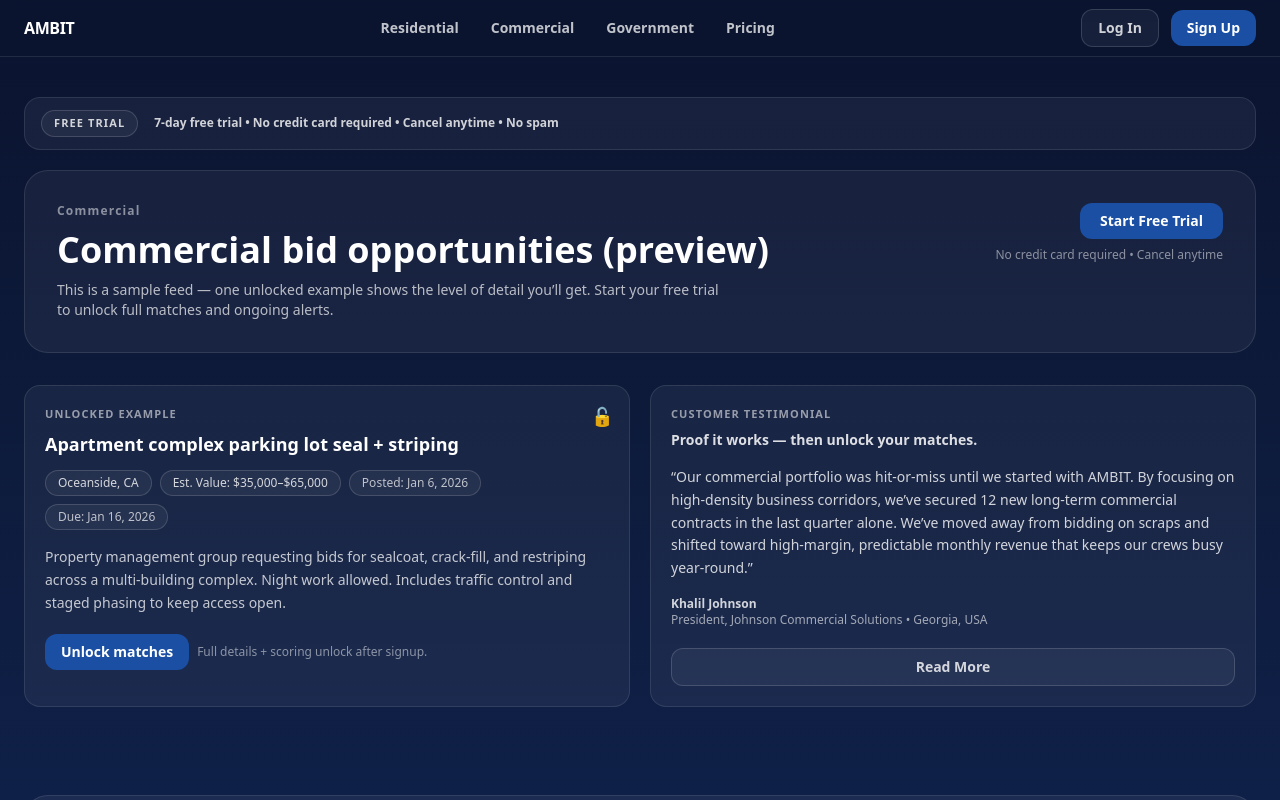
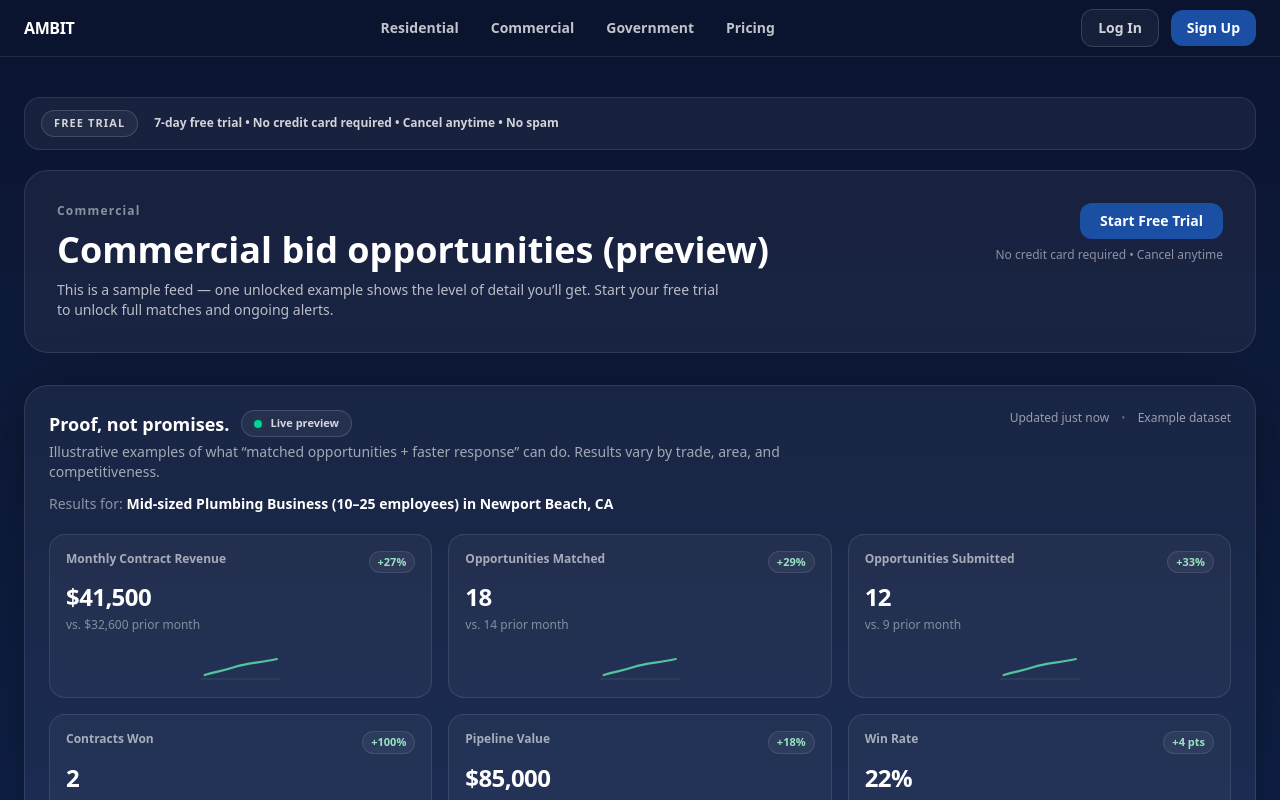
Before and after one commit to seansevrix/ambit, a Next.js app: page /preview/commercial in a window 1280 px wide. Shown: the top 800 px of the page. Built offline with nearby package versions, Linux system fonts and the light colour scheme.

Commit message:
Add live proof dashboard to preview pages

```diff
--- a/app/preview/[segment]/page.tsx
+++ b/app/preview/[segment]/page.tsx
@@ -1,3 +1,4 @@
+// app/preview/[segment]/page.tsx
 import Link from "next/link";
 import { notFound } from "next/navigation";
 
@@ -94,6 +95,187 @@ const TESTIMONIALS_BY_SEGMENT: Record<Segment, Testimonial> = {
 const TRIAL_BANNER_TEXT =
   "7-day free trial • No credit card required • Cancel anytime • No spam";
 
+type Stat = {
+  label: string;
+  value: string;
+  sub: string;
+  delta: string;
+  trend?: "up" | "down";
+};
+
+type LiveBoard = {
+  resultsFor: string;
+  updatedText: string;
+  datasetText: string;
+  stats: Stat[];
+};
+
+const LIVE_BOARD_BY_SEGMENT: Record<Segment, LiveBoard> = {
+  residential: {
+    resultsFor: "Small-sized Pool Company (3–8 employees) in Oceanside, CA",
+    updatedText: "Updated just now",
+    datasetText: "Example dataset",
+    stats: [
+      { label: "Monthly Contract Revenue", value: "$6,250", sub: "vs. $1,920 prior month", delta: "+226%", trend: "up" },
+      { label: "Opportunities Matched", value: "15", sub: "vs. 12 prior month", delta: "+25%", trend: "up" },
+      { label: "Opportunities Submitted", value: "10", sub: "vs. 8 prior month", delta: "+20%", trend: "up" },
+
+      { label: "Contracts Won", value: "3", sub: "vs. 1 prior month", delta: "+200%", trend: "up" },
+      { label: "Pipeline Value", value: "$8,900", sub: "vs. $7,500 prior month", delta: "+19%", trend: "up" },
+      { label: "Win Rate", value: "30%", sub: "vs. 25% prior year", delta: "+5 pts", trend: "up" },
+
+      { label: "Service Capacity", value: "70%", sub: "vs. 65% prior month", delta: "+5%", trend: "up" },
+      { label: "Avg Contract Value", value: "$1,850", sub: "vs. $1,690 prior month", delta: "+9%", trend: "up" },
+      { label: "Cost per Win (effective)", value: "$120", sub: "vs. $135 prior month", delta: "-11%", trend: "down" },
+    ],
+  },
+
+  commercial: {
+    resultsFor: "Mid-sized Plumbing Business (10–25 employees) in Newport Beach, CA",
+    updatedText: "Updated just now",
+    datasetText: "Example dataset",
+    stats: [
+      { label: "Monthly Contract Revenue", value: "$41,500", sub: "vs. $32,600 prior month", delta: "+27%", trend: "up" },
+      { label: "Opportunities Matched", value: "18", sub: "vs. 14 prior month", delta: "+29%", trend: "up" },
+      { label: "Opportunities Submitted", value: "12", sub: "vs. 9 prior month", delta: "+33%", trend: "up" },
+
+      { label: "Contracts Won", value: "2", sub: "vs. 1 prior month", delta: "+100%", trend: "up" },
+      { label: "Pipeline Value", value: "$85,000", sub: "vs. $72,000 prior month", delta: "+18%", trend: "up" },
+      { label: "Win Rate", value: "22%", sub: "vs. 18% prior quarter", delta: "+4 pts", trend: "up" },
+
+      { label: "Service Capacity", value: "92%", sub: "vs. 88% prior month", delta: "+4%", trend: "up" },
+      { label: "Avg Contract Value", value: "$1,850", sub: "vs. $1,460 prior month", delta: "+27%", trend: "up" },
+      { label: "Cost per Win (effective)", value: "$245", sub: "vs. $280 prior month", delta: "-13%", trend: "down" },
+    ],
+  },
+
+  government: {
+    resultsFor: "Mid-sized Concrete Company (15–40 employees) in Fort Worth, TX",
+    updatedText: "Updated just now",
+    datasetText: "Example dataset",
+    stats: [
+      { label: "Monthly Contract Revenue", value: "$180,000", sub: "vs. $153,000 prior month", delta: "+18%", trend: "up" },
+      { label: "Opportunities Matched", value: "8", sub: "vs. 5 prior month", delta: "+60%", trend: "up" },
+      { label: "Opportunities Submitted", value: "5", sub: "vs. 3 prior month", delta: "+67%", trend: "up" },
+
+      { label: "Contracts Won", value: "2", sub: "vs. 1 prior month", delta: "+100%", trend: "up" },
+      { label: "Pipeline Value", value: "$1.0M", sub: "vs. $800k prior month", delta: "+25%", trend: "up" },
+      { label: "Win Rate", value: "15%", sub: "vs. 11% prior year", delta: "+4 pts", trend: "up" },
+
+      { label: "Service Capacity", value: "60%", sub: "vs. 55% prior month", delta: "+5%", trend: "up" },
+      { label: "Avg Contract Value", value: "$900,000", sub: "vs. $700,000 prior month", delta: "+29%", trend: "up" },
+      { label: "Cost per Win (effective)", value: "$239.98", sub: "vs. $298.00 prior month", delta: "-19%", trend: "down" },
+    ],
+  },
+};
+
+function Sparkline({ trend = "up" }: { trend?: "up" | "down" }) {
+  // Simple inline SVG that looks like a live mini-chart.
+  // No external deps, no images, stable on Vercel.
+  const dUp = "M4 26 C 18 22, 22 22, 34 18 S 58 14, 76 10";
+  const dDown = "M4 10 C 18 14, 22 14, 34 18 S 58 22, 76 26";
+  const d = trend === "down" ? dDown : dUp;
+
+  return (
+    <svg
+      viewBox="0 0 80 32"
+      className="h-8 w-full"
+      aria-hidden="true"
+      focusable="false"
+    >
+      <path
+        d={d}
+        fill="none"
+        stroke="currentColor"
+        strokeWidth="2.25"
+        className="text-emerald-300/80"
+        strokeLinecap="round"
+      />
+      <path
+        d="M0 30 H80"
+        stroke="currentColor"
+        strokeWidth="1"
+        className="text-white/10"
+      />
+    </svg>
+  );
+}
+
+function LiveResultsBoard({ segment }: { segment: Segment }) {
+  const b = LIVE_BOARD_BY_SEGMENT[segment];
+
+  return (
+    <section className="mt-8">
+      <div className="rounded-3xl border border-white/10 bg-white/5 p-6 shadow-[0_10px_60px_rgba(0,0,0,0.35)]">
+        {/* Top row */}
+        <div className="flex flex-col gap-3 sm:flex-row sm:items-start sm:justify-between">
+          <div>
+            <div className="flex items-center gap-3">
+              <h2 className="text-lg font-semibold text-white">
+                Proof, not promises.
+              </h2>
+
+              {/* Live pill */}
+              <span className="inline-flex items-center gap-2 rounded-full border border-white/15 bg-white/5 px-3 py-1 text-[11px] font-semibold text-white/80">
+                <span className="relative flex h-2 w-2">
+                  <span className="absolute inline-flex h-full w-full animate-ping rounded-full bg-emerald-400/60" />
+                  <span className="relative inline-flex h-2 w-2 rounded-full bg-emerald-400" />
+                </span>
+                Live preview
+              </span>
+            </div>
+
+            <p className="mt-1 max-w-3xl text-sm text-white/60">
+              Illustrative examples of what “matched opportunities + faster
+              response” can do. Results vary by trade, area, and competitiveness.
+            </p>
+
+            <div className="mt-3 text-sm text-white/75">
+              <span className="text-white/50">Results for:</span>{" "}
+              <span className="font-semibold text-white">{b.resultsFor}</span>
+            </div>
+          </div>
+
+          <div className="flex items-center gap-3 text-xs text-white/55">
+            <span>{b.updatedText}</span>
+            <span className="text-white/25">•</span>
+            <span>{b.datasetText}</span>
+          </div>
+        </div>
+
+        {/* Cards */}
+        <div className="mt-5 grid gap-4 md:grid-cols-3">
+          {b.stats.map((s) => (
+            <div
+              key={s.label}
+              className="rounded-2xl border border-white/10 bg-white/[0.04] p-4"
+            >
+              <div className="flex items-start justify-between gap-3">
+                <div className="text-xs font-semibold text-white/60">
+                  {s.label}
+                </div>
+                <span className="inline-flex items-center rounded-full border border-white/10 bg-white/5 px-2 py-0.5 text-[11px] font-semibold text-emerald-200/90">
+                  {s.delta}
+                </span>
+              </div>
+
+              <div className="mt-2 text-2xl font-bold tracking-tight text-white">
+                {s.value}
+              </div>
+
+              <div className="mt-1 text-xs text-white/45">{s.sub}</div>
+
+              <div className="mt-4 text-emerald-200/80">
+                <Sparkline trend={s.trend ?? "up"} />
+              </div>
+            </div>
+          ))}
+        </div>
+      </div>
+    </section>
+  );
+}
+
 export default async function PreviewSegmentPage({
   params,
 }: {
@@ -153,6 +335,9 @@ export default async function PreviewSegmentPage({
         </div>
       </div>
 
+      {/* ✅ Live “Proof” board (for ALL segments) */}
+      <LiveResultsBoard segment={segmentKey} />
+
       {/* ✅ Side-by-side */}
       <div className="mt-8 grid gap-5 md:grid-cols-2">
         {/* Unlocked example */}
@@ -162,7 +347,9 @@ export default async function PreviewSegmentPage({
           <div className="text-[11px] font-semibold tracking-widest text-white/55">
             UNLOCKED EXAMPLE
           </div>
-          <div className="mt-2 text-lg font-bold text-white">{data.unlocked.title}</div>
+          <div className="mt-2 text-lg font-bold text-white">
+            {data.unlocked.title}
+          </div>
 
           <div className="mt-3 flex flex-wrap gap-2 text-xs">
             <span className="rounded-full border border-white/15 bg-white/5 px-3 py-1 text-white/80">
@@ -206,7 +393,9 @@ export default async function PreviewSegmentPage({
             Proof it works — then unlock your matches.
           </div>
 
-          <p className="mt-4 text-sm leading-relaxed text-white/80">“{t.quote}”</p>
+          <p className="mt-4 text-sm leading-relaxed text-white/80">
+            “{t.quote}”
+          </p>
 
           <div className="mt-4 text-xs text-white/60">
             <div className="font-semibold text-white/80">{t.name}</div>
```
